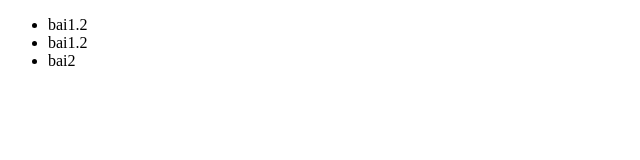
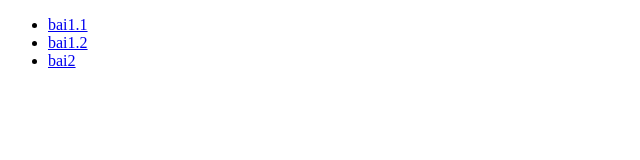
Before and after one commit to levanminh06101996/f8-k12-fullstack, a plain HTML site: page index.html in a window 1280 px wide. Shown: the whole page, without its empty margins (0-640 px from the left). Drawn offline with Linux system fonts and the light colour scheme.

Commit message:
updatee hw12

```diff
--- a/index.html
+++ b/index.html
@@ -8,9 +8,9 @@
 </head>
 <body>
     <ul>
-        <li><a href="./Homework-day12/ex1.1.html"></a>bai1.2</li>
-        <li><a href="./Homework-day12/ex1.2.html"></a>bai1.2</li>
-        <li><a href="./Homework-day12/ex2.html"></a>bai2</li>
+        <li><a href="./Homework-day12/ex1.1.html">bai1.1</a></li>
+        <li><a href="./Homework-day12/ex1.2.html">bai1.2</a></li>
+        <li><a href="./Homework-day12/ex2.html">bai2</a></li>
     </ul>
 </body>
 </html>
```
Also changed, not shown: Homework-day12/ex1.1.html (+1 -0 lines).
